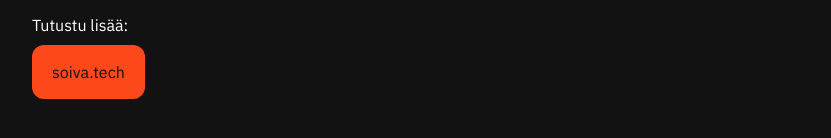
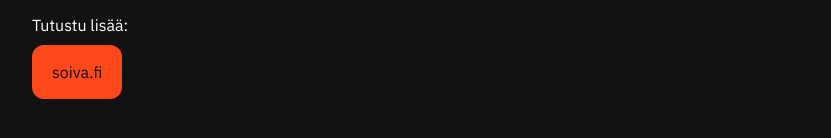
Before and after one commit to thejulle/dj-online-static, a plain HTML site: page index.html in a window 1280 px wide. Shown: the part 568-706 px from the top of the page, without its empty margins (224-1055 px from the left). Drawn offline with Linux system fonts and the light colour scheme.

Commit message:
soiva.fi domain

```diff
--- a/index.html
+++ b/index.html
@@ -16,7 +16,7 @@
     <h1>DjOnline on nyt SOIVA</h1>
     <p>Etsitkö DjOnlinea tai taustamusiikkipalvelua liiketilaan, ravintolaan tai radiokanavalle? DjOnline toimi taustamusiikin edelläkävijänä Suomessa lähes 20 vuoden ajan – nyt sen perintö jatkuu uudella nimellä ja uudella energialla.</p>
     <p>Soiva tarjoaa älykästä ja kuratoitua taustamusiikkia sekä audioautomaatioratkaisuja ravintoloihin, hotelleihin, vähittäiskauppaan ja radioasemille. DjOnlinen teknologia, musiikkikirjasto ja metatieto elävät nyt Soivan palveluissa.</p>
-    <p>Tutustu lisää:<br><a href="https://soiva.tech/" class="btn" target="_blank">soiva.tech</a></p>
+    <p>Tutustu lisää:<br><a href="https://soiva.fi/" class="btn" target="_blank">soiva.fi</a></p>
   </div>
 </body>
 </html>
```
